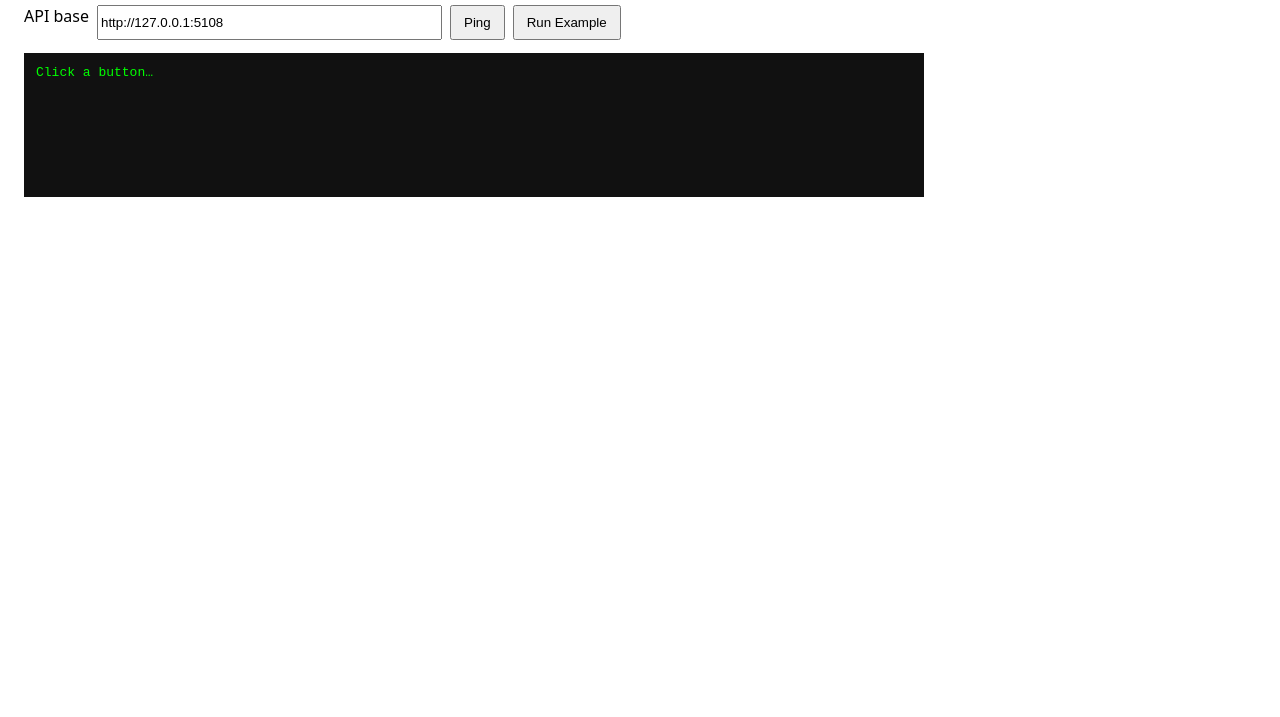
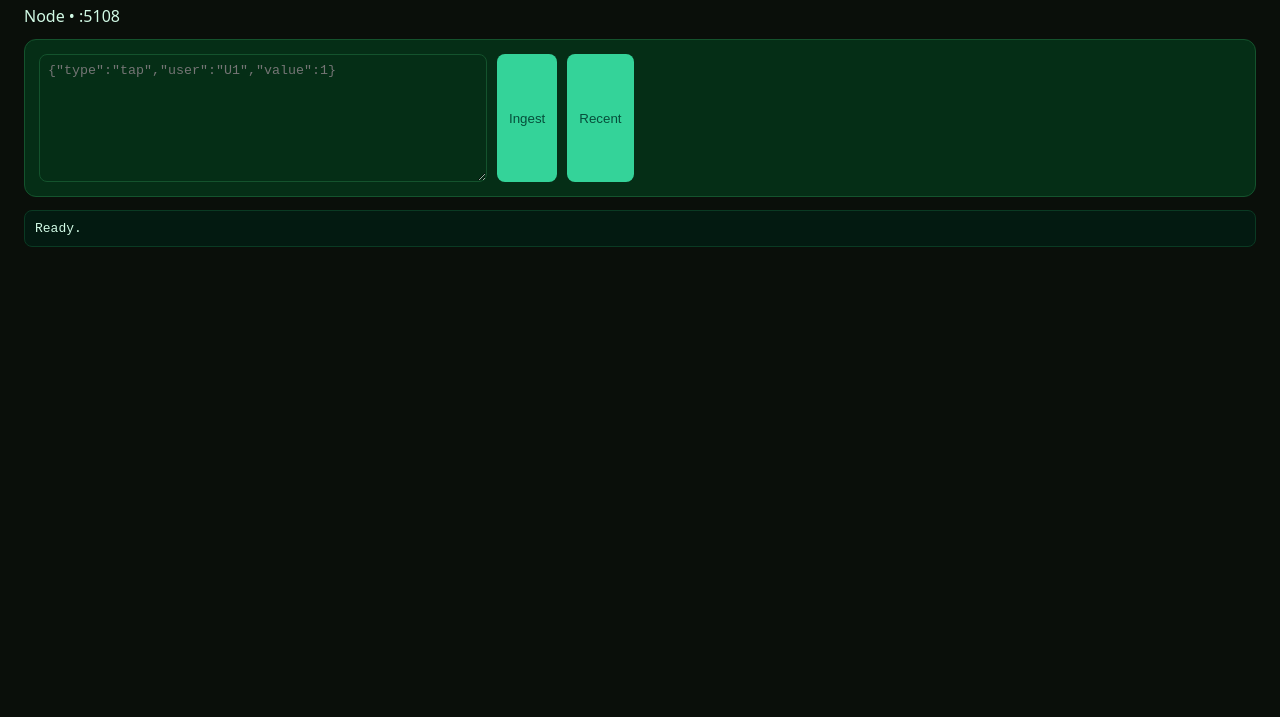
Before and after one commit to at-github-th/telemetry-sdk, a plain HTML site: page web/index.html in a window 1280 px wide. Shown: the part 83-800 px from the top of the page. Drawn offline with Linux system fonts and the light colour scheme.

Commit message:
feat(web): distinct UI tailored to app purpose

```diff
--- a/web/index.html
+++ b/web/index.html
@@ -1,11 +1,31 @@
-<!doctype html><meta charset="utf-8"><title>telemetry-sdk-native demo</title>
-<style>body{font-family:system-ui,Arial;margin:24px;max-width:900px}.row{display:flex;gap:8px;margin:8px 0}button{padding:8px 12px}pre{background:#111;color:#0f0;padding:12px;min-height:120px;white-space:pre-wrap}</style>
-<h1>telemetry-sdk-native web tester</h1>
-<div class="row"><label>API base</label><input id="base" size="40" value="http://127.0.0.1:5108"><button onclick="ping()">Ping</button><button onclick="ex()">Run Example</button></div>
-<pre id="out">Click a button…</pre>
+<!doctype html><html><head><meta charset="utf-8"/>
+<title>Telemetry SDK</title>
+<meta name="viewport" content="width=device-width,initial-scale=1"/>
+<style>
+  body{font-family:system-ui;margin:24px;background:#0a0f0a;color:#d1fae5}
+  .row{display:flex;gap:10px;flex-wrap:wrap}
+  textarea{width:430px;height:110px;background:#052e16;color:#d1fae5;border:1px solid #14532d;border-radius:8px;padding:8px}
+  button{background:#34d399;border:0;border-radius:8px;padding:8px 12px;color:#064e3b;cursor:pointer}
+  .card{background:#052e16;border:1px solid #14532d;border-radius:12px;padding:14px;margin-top:12px}
+  pre{background:#031a11;border:1px solid #0a3a23;border-radius:8px;padding:10px;overflow:auto}
+</style></head><body>
+<h1>Telemetry SDK</h1><div>Node • :5108</div>
+<div class="card">
+  <div class="row">
+    <textarea id="evt" placeholder='{"type":"tap","user":"U1","value":1}'></textarea>
+    <button id="ingest">Ingest</button>
+    <button id="recent">Recent</button>
+  </div>
+</div>
+<pre id="out">Ready.</pre>
 <script>
-const out=document.getElementById('out');
-function base(){return document.getElementById('base').value}
-async function ping(){try{const r=await fetch(base()); out.textContent=JSON.stringify(await r.json(),null,2);}catch(e){out.textContent=String(e)}}
-async function ex(){out.textContent="Try /api endpoints for this app"}
-</script>
+const BASE="http://127.0.0.1:5108"; const out=document.getElementById('out');
+document.getElementById('ingest').onclick=async()=>{
+  const r=await fetch(BASE+"/api/events/ingest",{method:"POST",headers:{"content-type":"application/json"},body:evt.value||"{}"}).then(r=>r.json()).catch(String);
+  out.textContent=JSON.stringify(r,null,2);
+};
+document.getElementById('recent').onclick=async()=>{
+  const r=await fetch(BASE+"/api/events/recent").then(r=>r.json()).catch(String);
+  out.textContent=JSON.stringify(r,null,2);
+};
+</script></body></html>
```
